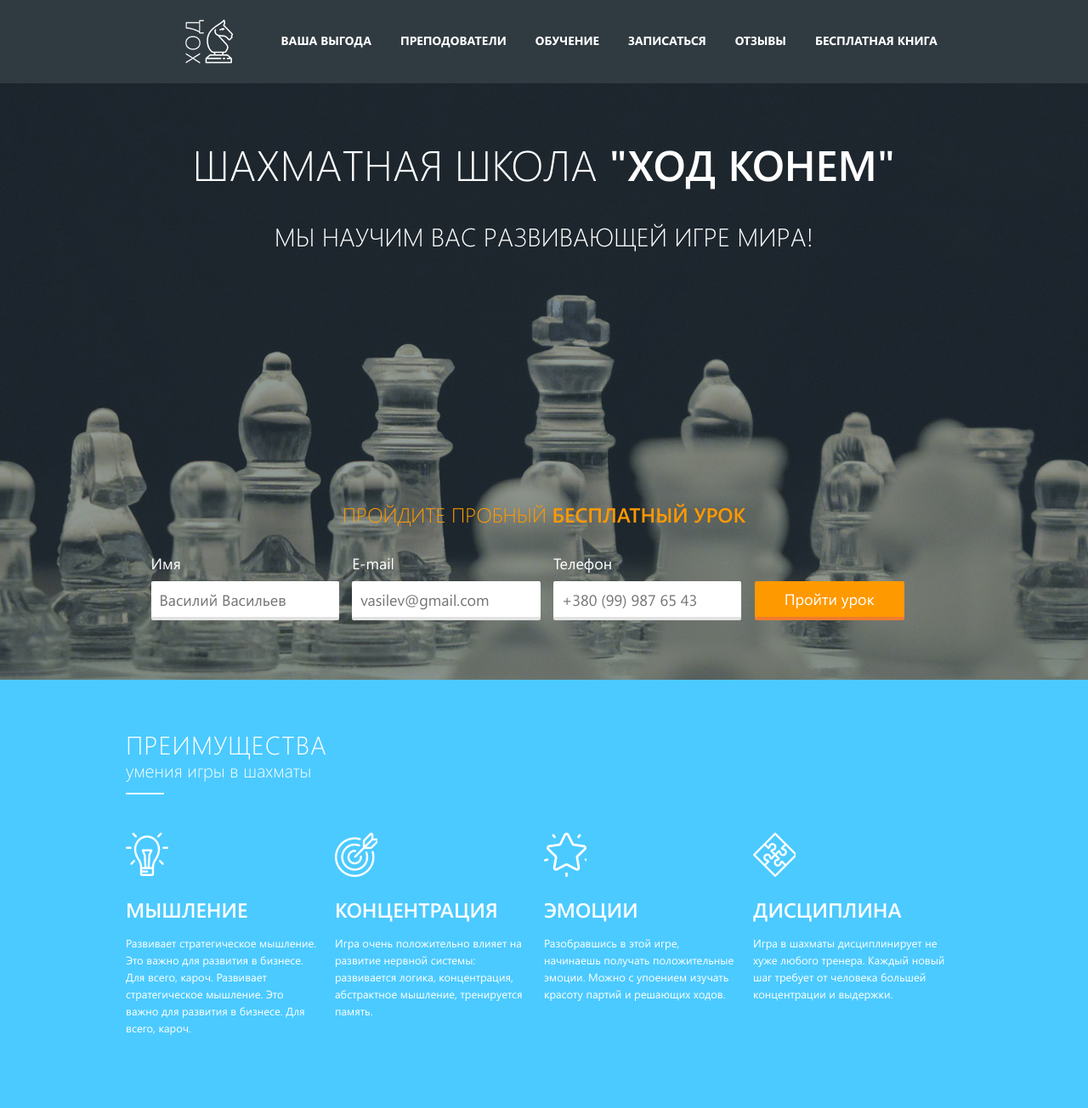
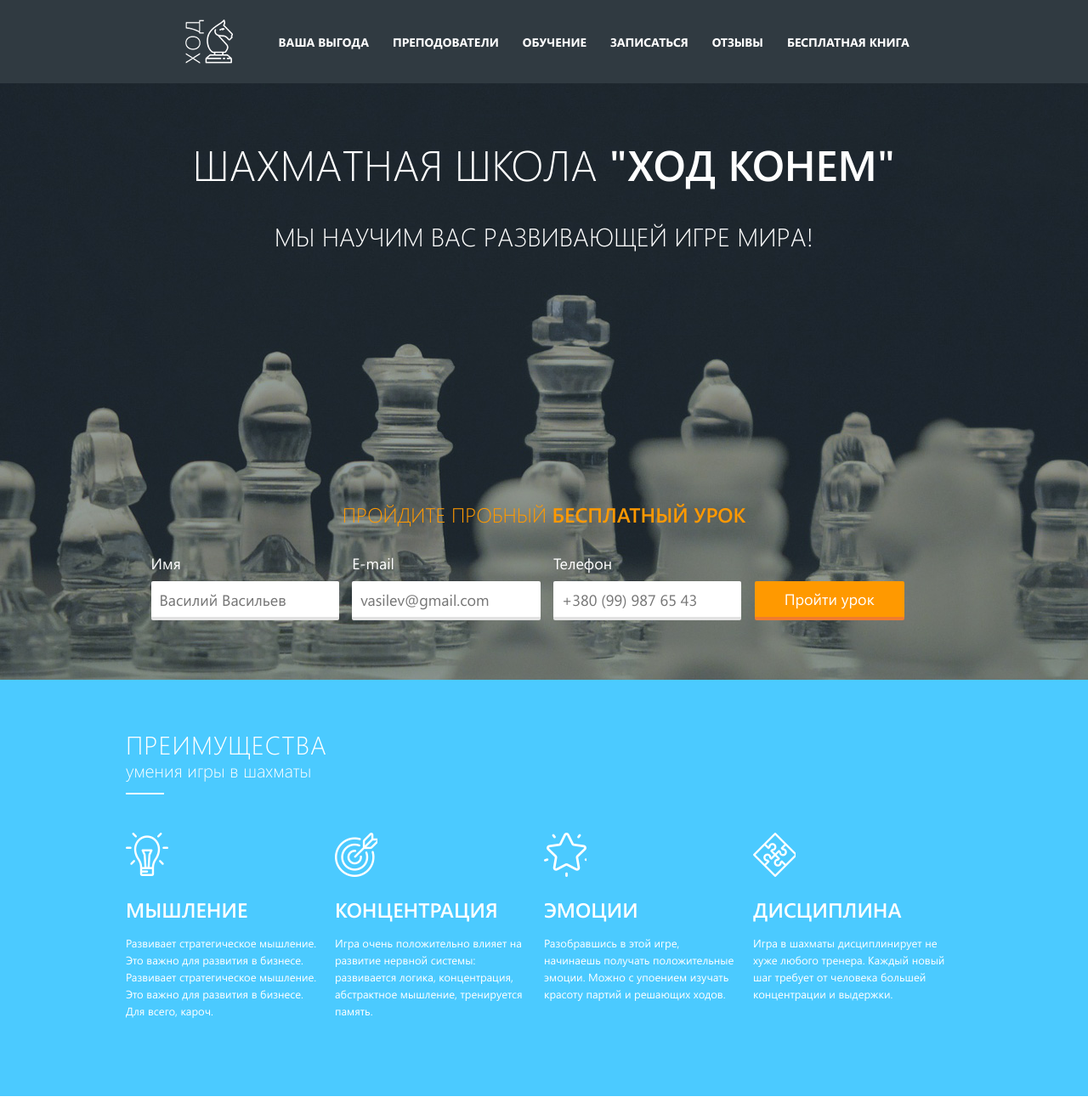
Before and after one commit to Orangat/chess-project, a plain HTML site: page index.html in a window 1280 px wide. Shown: the top 1304 px of the page at 85% size. Drawn offline with Linux system fonts and the light colour scheme.

Commit message:
fix some bag

```diff
--- a/css/style.css
+++ b/css/style.css
@@ -31,6 +31,7 @@ nav {
 	padding-left: 40px;
 	overflow: hidden;
 	padding-bottom: 12px;
+
 }
 
 .nav-menu {
@@ -47,9 +48,10 @@ nav {
 	color: #fff;
 	text-transform: uppercase;
 	font-size: 14px;
-	margin: 0 10px;
+	margin: 0 5px;
 	padding: 7px;
 	display: block;
+	border: 2px solid transparent;
 }
 
 #touch-menu {
@@ -635,7 +637,7 @@ footer {
 
 /* start media queries*/
 
-@media only screen and (max-width: 1024px) {
+@media only screen and (max-width: 1044px) {
 	.logo {
 		margin: 25px 5px 25px 56px;
 	}
--- a/index.html
+++ b/index.html
@@ -72,7 +72,7 @@
 					<div class="some-block">
 					<div class="icon1"></div>
 						<h2 class="h2">мышление</h2>
-						<p class="sometext">Развивает стратегическое мышление. Это важно для развития в бизнесе. Для всего, кароч.  Развивает стратегическое мышление. Это важно для развития в бизнесе. Для всего, кароч. </p>
+						<p class="sometext">Развивает стратегическое мышление. Это важно для развития в бизнесе. Развивает стратегическое мышление. Это важно для развития в бизнесе. Для всего, кароч.   </p>
 					</div>
 
 					<div class="some-block">
@@ -110,7 +110,7 @@
 			</section>
 			<section class="fourth-block">
 				<div class="container">
-					<h1 class="advantages-down">преподаватели</h1>
+					<h1 class="advantages-down">преподователи</h1>
 					<div class="sergey">
 						<div class="portret shpic">
 							<img src="img/teatcher1.jpg" alt="teatcher">
```
